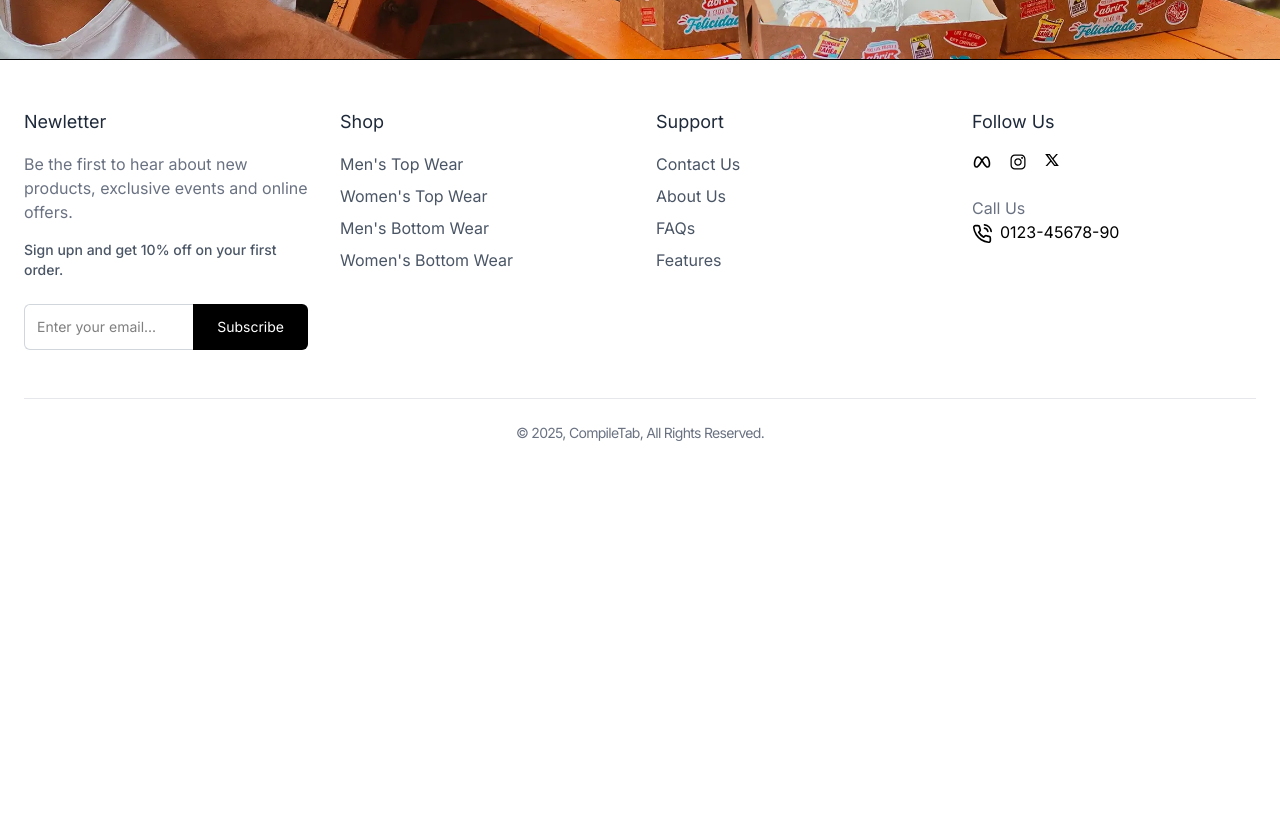
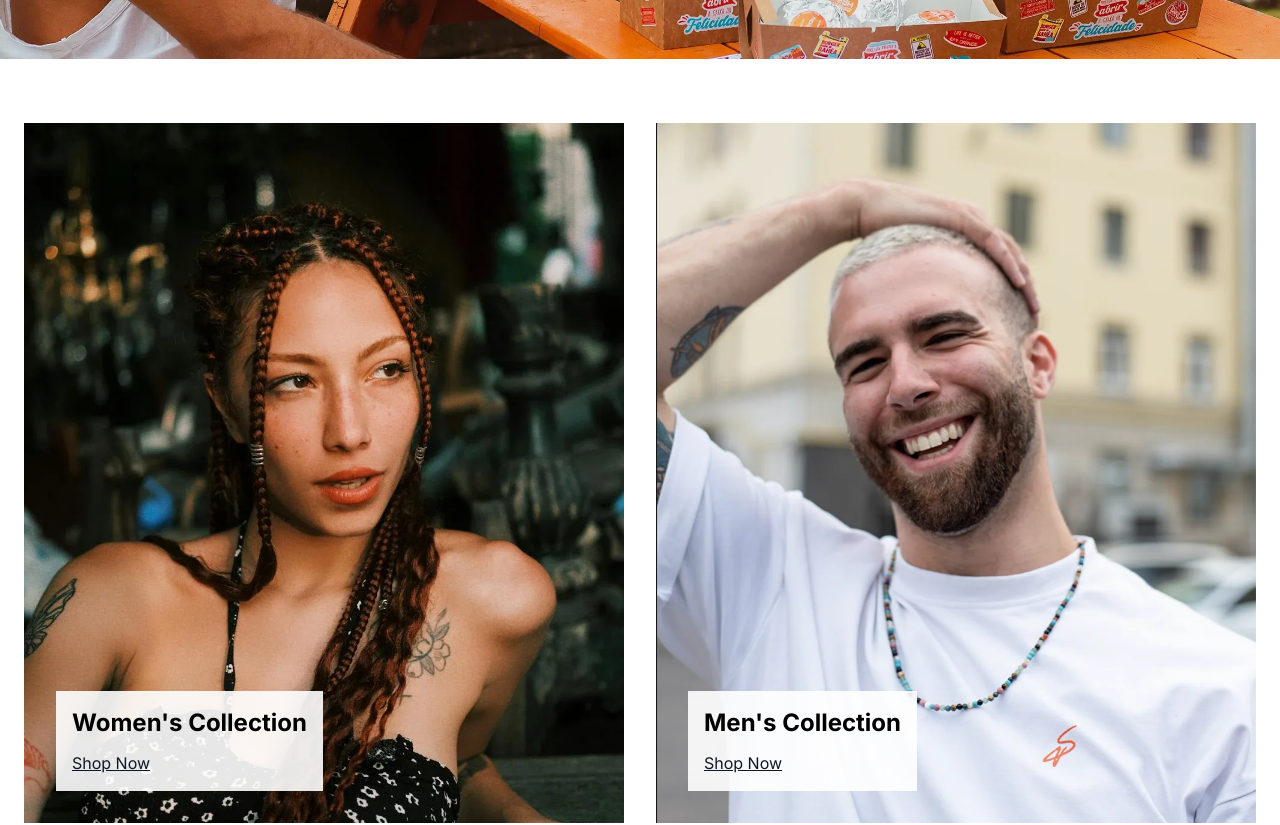
Before and after one commit to rittikgupta07professional-tech/rabbit-ecommerce, a React app in the folder frontend/: page / in a window 1280 px wide. Shown: the part 800-1625 px from the top of the page. Before the commit the page ends 1291 px from the top, so only its background shows below. Built offline with nearby package versions, Linux system fonts and the light colour scheme; the HTML template or start-up script is replaced by a standard one.

Commit message:
feat: Collections Section Added

```diff
--- /dev/null
+++ b/frontend/src/Components/Products/GenderCollectionSection.jsx
@@ -0,0 +1,35 @@
+import React from 'react'
+import menCollectionImg from'../../assets/mens-collection.webp'
+import womenCollectionImg from'../../assets/womens-collection.webp'
+import { Link } from 'react-router-dom'
+
+const GenderCollectionSection = () => {
+  return (
+    <section className='py-16 px-4 lg:px-0'>
+       <div className="container mx-auto flex flex-col md:flex-row gap-8 lg:px-6">
+        {/* Women's Collection */}
+        <div className="relative flex-1">
+            <img src={womenCollectionImg} alt="Women's Collection" className='w-full h-[700px] object-cover' />
+            <div className="absolute bottom-8 left-8 bg-white/90 p-4">
+                <h2 className='text-2xl font-bold text-hray-900 mb-3'>
+                    Women's Collection
+                </h2>
+                <Link to='/collections/all?gender=Women' className='text-gray-900 underline'>Shop Now</Link>
+            </div>
+        </div>
+        {/* Men's Collection */}
+        <div className="relative flex-1">
+            <img src={menCollectionImg} alt="Men's Collection" className='w-full h-[700px] object-cover' />
+            <div className="absolute bottom-8 left-8 bg-white/90 p-4">
+                <h2 className='text-2xl font-bold text-hray-900 mb-3'>
+                    Men's Collection
+                </h2>
+                <Link to='/collections/all?gender=Men' className='text-gray-900 underline'>Shop Now</Link>
+            </div>
+        </div>
+       </div>
+    </section>
+  )
+}
+
+export default GenderCollectionSection
--- a/frontend/src/Pages/Home.jsx
+++ b/frontend/src/Pages/Home.jsx
@@ -1,10 +1,12 @@
 import React from 'react'
 import Hero from '../Components/Layout/Hero'
+import GenderCollectionSection from '../Components/Products/GenderCollectionSection'
 
 const Home = () => {
   return (
     <div>
         <Hero/>
+        <GenderCollectionSection/>
     </div>
   )
 }
```
